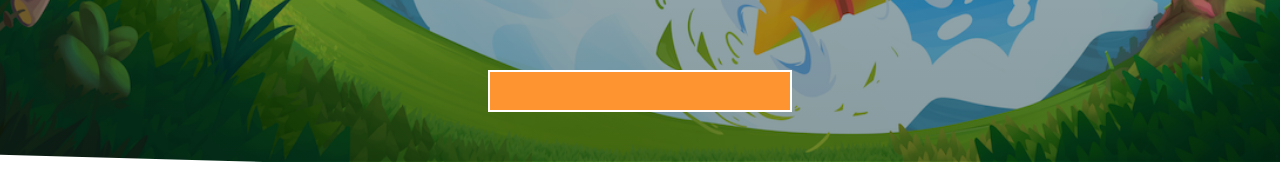
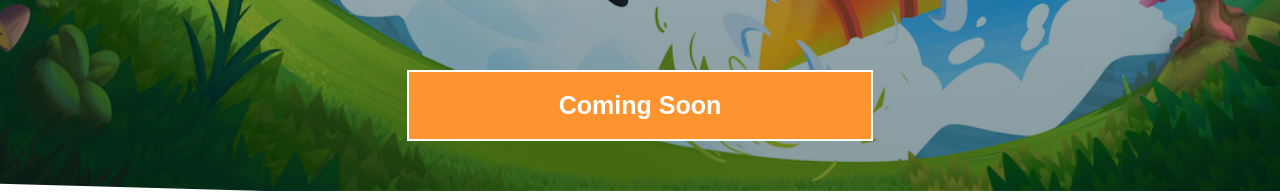
Before and after one commit to soniclinkerman/Drill-Buster-Site, a Next.js app: page / in a window 1280 px wide. Shown: the part 630-823 px from the top of the page. Built offline with nearby package versions, Linux system fonts and the light colour scheme.

Commit message:
Updated Index

```diff
--- a/pages/index.js
+++ b/pages/index.js
@@ -17,7 +17,7 @@ export default function Home() {
         <link rel="icon" href="/favicon.ico" />
       </Head>
 
-      <Header />
+      <Header text="Coming Soon" />
 
       {/* About section */}
       <Section id="about" bgImage={"/assets/blue-skies-bg.png"} spikes="light">
```
